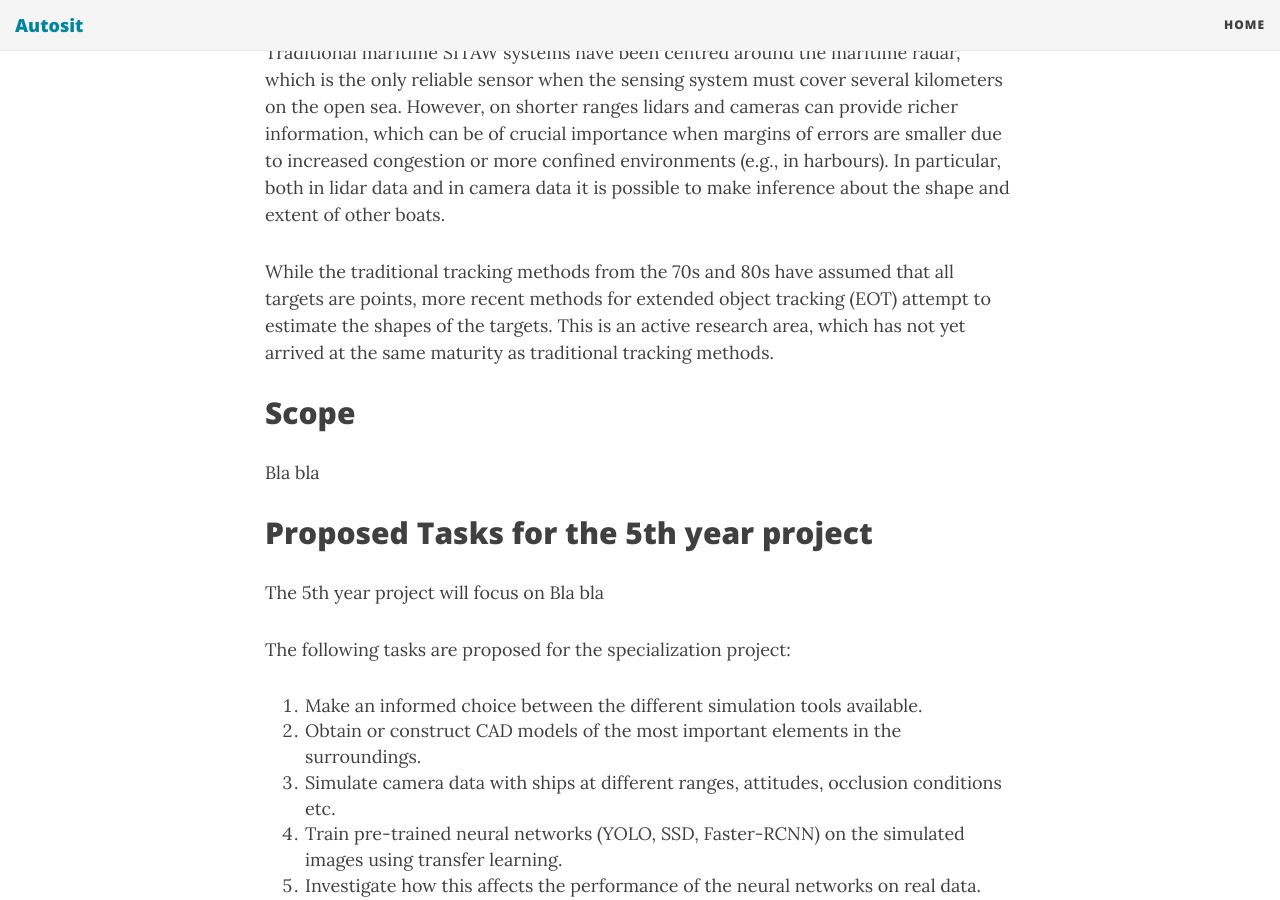
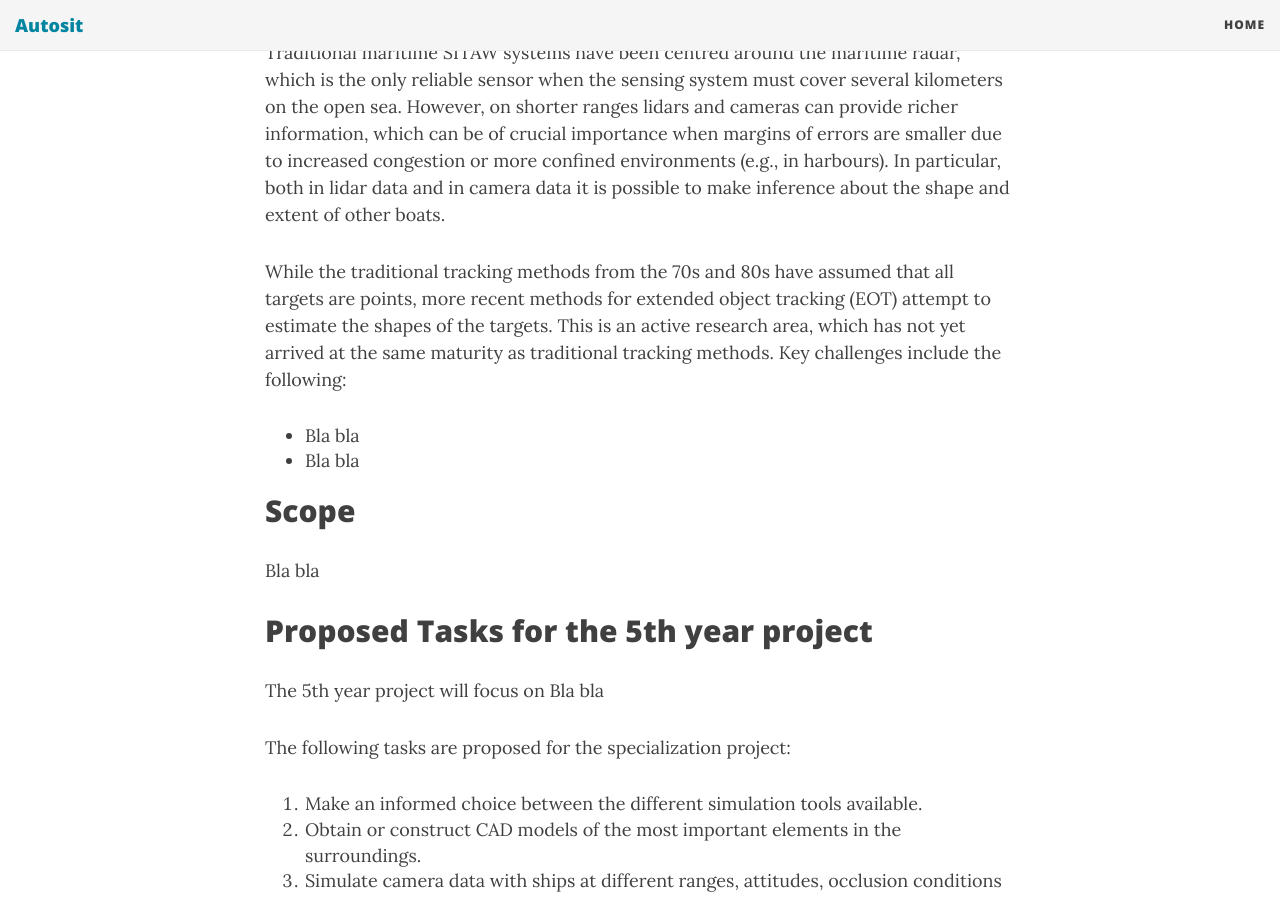
Before and after one commit to autosit/autosit.github.io, a Jekyll site: the page built from _posts/2020-04-08-multisensor-eot.md, in a window 1280 px wide and 900 px high, scrolled down 458 px. Built offline with Jekyll 4.4.1, drawn with Linux system fonts in a browser that asks for light colours; nearby versions of some CDN libraries.

Commit message:
added multisensor eot project 3

```diff
--- a/_posts/2020-04-08-multisensor-eot.md
+++ b/_posts/2020-04-08-multisensor-eot.md
@@ -11,8 +11,10 @@ Popular sensors include maritime radar, lidar, optical cameras and infrared came
 
 Traditional maritime SITAW systems have been centred around the maritime radar, which is the only reliable sensor when the sensing system must cover several kilometers on the open sea. However, on shorter ranges lidars and cameras can provide richer information, which can be of crucial importance when margins of errors are smaller due to increased congestion or more confined environments (e.g., in harbours). In particular, both in lidar data and in camera data it is possible to make inference about the shape and extent of other boats.
 
-While the traditional tracking methods from the 70s and 80s have assumed that all targets are points, more recent methods for extended object tracking (EOT) attempt to estimate the shapes of the targets. This is an active research area, which has not yet arrived at the same maturity as traditional tracking methods.
+While the traditional tracking methods from the 70s and 80s have assumed that all targets are points, more recent methods for extended object tracking (EOT) attempt to estimate the shapes of the targets. This is an active research area, which has not yet arrived at the same maturity as traditional tracking methods.  Key challenges include the following:
 
+* Bla bla
+* Bla bla
 
 
 
```
